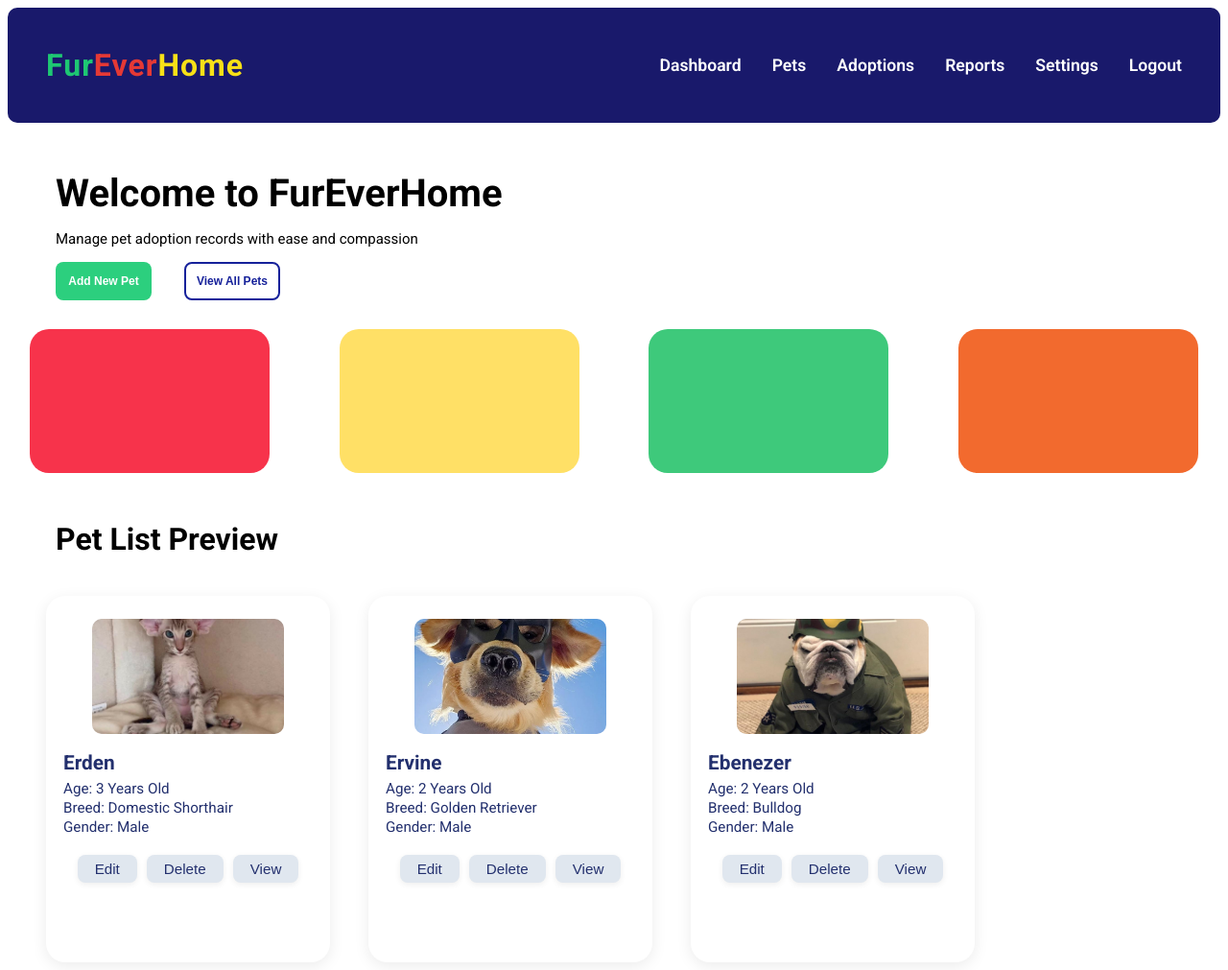
After one commit to nashervinesiaton/Pet-Adoption-Management-System, a PHP site: page / in a window 1280 px wide. The commit adds this page. Shown: the whole page at 96% size. Run offline with PHP 8.4, Linux system fonts and the light colour scheme.

Commit message:
landing page progress

```diff
--- /dev/null
+++ b/index.html
@@ -0,0 +1,85 @@
+<html>
+    <head>
+        <title>FurEverHome</title>
+        <link rel ="stylesheet" type = "text/css" href = "style.css">
+    </head>
+    <body>
+      <header>
+        <div class="header">
+          <div class="logo">Fur<span class="logo-ever">Ever</span><span class="logo-home">Home</span></div>
+          <ul class="nav-bar">
+            <li><a href="#">Dashboard</a></li>
+            <li><a href="#">Pets</a></li>
+            <li><a href="#">Adoptions</a></li>
+            <li><a href="#">Reports</a></li>
+            <li><a href="#">Settings</a></li>
+            <li><a href="#" class="logout-btn">Logout</a></li>
+          </ul>
+        </div>
+      </header>
+      <div class="welcome">
+      <h1>Welcome to FurEverHome</h1>
+      <p>Manage pet adoption records with ease and compassion</p>
+      </div>
+      <button class="Add">Add New Pet</button>
+      <button class="View">View All Pets</button>
+
+      <div class = "containers">
+        <div class="container-1">
+        </div>
+        <div class="container-2">
+      </div>
+        <div class="container-3">
+        </div>
+        <div class="container-4">
+          </div>
+        </div>
+
+    <h1 class="preview">Pet List Preview</h1>
+    <div class="pet-list">
+        <div class="pet-card">
+            <div class="pet-image"><img src="img/sample 1.jpg"></div>
+            <div class="pet-info">
+                <h2>Erden</h2>
+                <p>Age: 3 Years Old</p>
+                <p>Breed: Domestic Shorthair</p>
+                <p>Gender: Male</p>
+        </div>
+        <div class="pet-actions">
+            <button class="edit-btn">Edit</button>
+            <button class="delete-btn">Delete</button>
+            <button class="view-btn">View</button>
+        </div>
+    </div>
+    <div class="pet-card">
+        <div class="pet-image"><img src="img/sample 2.jpg"></div>
+        <div class="pet-info">
+            <h2>Ervine</h2>
+            <p>Age: 2 Years Old</p>
+            <p>Breed: Golden Retriever</p>
+            <p>Gender: Male</p>
+        </div>
+        <div class="pet-actions">
+            <button class="edit-btn">Edit</button>
+            <button class="delete-btn">Delete</button>
+            <button class="view-btn">View</button>
+        </div>
+    </div>
+    <div class="pet-card">
+        <div class="pet-image"><img src="img/sample 3.jpg"></div>
+        <div class="pet-info">
+            <h2>Ebenezer</h2>
+            <p>Age: 2 Years Old</p>
+            <p>Breed: Bulldog</p>
+            <p>Gender: Male</p>
+        </div>
+        <div class="pet-actions">
+            <button class="edit-btn">Edit</button>
+            <button class="delete-btn">Delete</button>
+            <button class="view-btn">View</button>
+        </div>
+    </div>
+</div>
+
+    </body>
+</html>
--- a/style.css
+++ b/style.css
@@ -1,4 +1,242 @@
+@import url('https://fonts.googleapis.com/css2?family=Roboto:ital,wght@0,100..900;1,100..900&display=swap');
+
+body{
+    font-family: 'Roboto', sans-serif;
+}
 .flow{
     height: 65vh;
+}
+
+.header{
+    height: 15vh;
+    background-color: rgb(25, 25, 107);
+    margin: 0;
+    display: flex;
+    align-items: center;
+    padding: 0 40px;
+    border-radius: 10px;
+}
+
+.logo {
+    font-size: 2rem;
+    font-weight: bold;
+    color: #1ec773;
+    letter-spacing: 1px;
+}
+.logo-ever {
+    color: #e53935;
+}
+.logo-home {
+    color: #f7e017;
+}
+
+.nav-bar{
+    list-style: none;
+    margin: 0;
+    padding: 0;
+    margin-left: auto;
+    display: flex;
+    gap: 32px;
+    align-items: center;
+}
+
+.nav-bar a{
+    text-decoration: none;
+    color: white;
+    font-weight: 600;
+    font-size: 1.1rem;
+    cursor: pointer;
+    position: relative;
+}
+
+.nav-bar a:after{
+    content: '';
+    position: absolute;
+    width: 100%;
+    transform: scaleX(0);
+    height: 2px;
+    bottom: 0;
+    left: 0;
+    background-color: #cbced2;
+    transform-origin: bottom center;
+    transition: transform 0.25s ease-out;
+}
+
+.nav-bar a:hover::after{
+   transform: scaleX(1);
+}
+
+.welcome{
+    margin-top:50px;
+    text-align: left;
+    margin-left: 50px;
+}
+
+.welcome h1{
+    font-size:40px;
+    margin-bottom:10px;
+}
+.welcome p{
+    font-size:15px;
+}
+
+.Add{
+    background-color: #2ccf7e;
+    color: white;
+    border-radius: 8px;
+    height: 40px;
+    width: 100px;
+    padding: 0;
+    border: none;
+    font-size: 12px;
+    font-weight: bold;
+    margin-left: 50px;
+    cursor: pointer;
+    transition: 0.25s;
+}
+
+.Add:hover{
+    background-color: #28a66d;
+}
+
+.View{
+    background-color: white;
+    color: rgb(22, 33, 154);
+    border-radius: 8px;
+    height: 40px;
+    width: 100px;
+    padding: 0;
+    border: 2px solid rgb(22, 33, 154);
+    font-size: 12px;
+    font-weight: bold;
+    margin-left: 30px;
+    cursor: pointer;
+    transition: 0.25s;
+}
+
+.View:hover{
+    background-color: rgb(22, 33, 154);
+    color: white;
+}
+
+.containers{
+    display: flex;
+    justify-content: space-evenly;
+    align-items: center;
+    gap: 50px;
+    height: 120px;
+    width: 100%;
+    border-radius: 0;
+    margin-top: 30px;
+    text-align: center;
+    padding: 15px 0;
+}
+.container-1{
+     background: #f7334b;
+     border: none;
+     border-radius: 20px;
+     width: 250px;
+     height: 150px;
 
 }
+.container-2{
+     background: #ffe066;
+     border: none;
+     border-radius: 20px;
+     width: 250px;
+     height: 150px;
+}
+.container-3{
+     background: #3ec97b;
+     border: none;
+     border-radius: 20px;
+     width: 250px;
+     height: 150px;
+}
+.container-4{
+     background: #f26a2e;
+     border: none;
+     border-radius: 20px;
+     width: 250px;
+     height: 150px;
+}
+
+.preview{
+    margin-top:50px;
+    text-align: left;
+    margin-left: 50px;
+}
+.pet-list {
+    display: flex;
+    gap: 40px;
+    justify-content: flex-start;
+    margin: 40px 0 0 40px;
+}
+
+.pet-card {
+    background: #fff;
+    border-radius: 20px;
+    box-shadow: 0 4px 16px rgba(0,0,0,0.08);
+    width: 260px;
+    min-height: 340px;
+    display: flex;
+    flex-direction: column;
+    align-items: center;
+    padding: 24px 18px 18px 18px;
+}
+
+.pet-image {
+    width: 200px;
+    height: 120px;
+    background: #cbced2;
+    border-radius: 12px;
+    margin-bottom: 18px;
+}
+.pet-image img {
+    width: 100%;
+    height: 100%;
+    object-fit: cover;
+    border-radius: 10px;
+}
+
+.pet-info {
+    width: 100%;
+    text-align: left;
+    margin-bottom: 18px;
+}
+.pet-info h2 {
+    font-size: 1.3rem;
+    font-weight: bold;
+    margin: 0 0 6px 0;
+    color: #23306e;
+}
+.pet-info p {
+    font-size: 0.95rem;
+    color: #23306e;
+    margin: 0 0 2px 0;
+}
+
+.pet-actions {
+    display: flex;
+    gap: 10px;
+    width: 100%;
+    justify-content: center;
+}
+.pet-actions button {
+    background: #f3f4f8;
+    color: #23306e;
+    border: none;
+    border-radius: 8px;
+    padding: 6px 18px;
+    font-size: 0.95rem;
+    font-weight: 500;
+    box-shadow: 0 2px 6px rgba(0,0,0,0.07);
+    cursor: pointer;
+    transition: background 0.2s;
+}
+.pet-actions .edit-btn { background: #e0e7ef; }
+.pet-actions .delete-btn { background: #e0e7ef; }
+.pet-actions .view-btn { background: #e0e7ef; }
+.pet-actions button:hover {
+    background: #cbced2;
+}
```
Also changed, not shown: img/sample 1.jpg (added), img/sample 2.jpg (added), img/sample 3.jpg (added).
